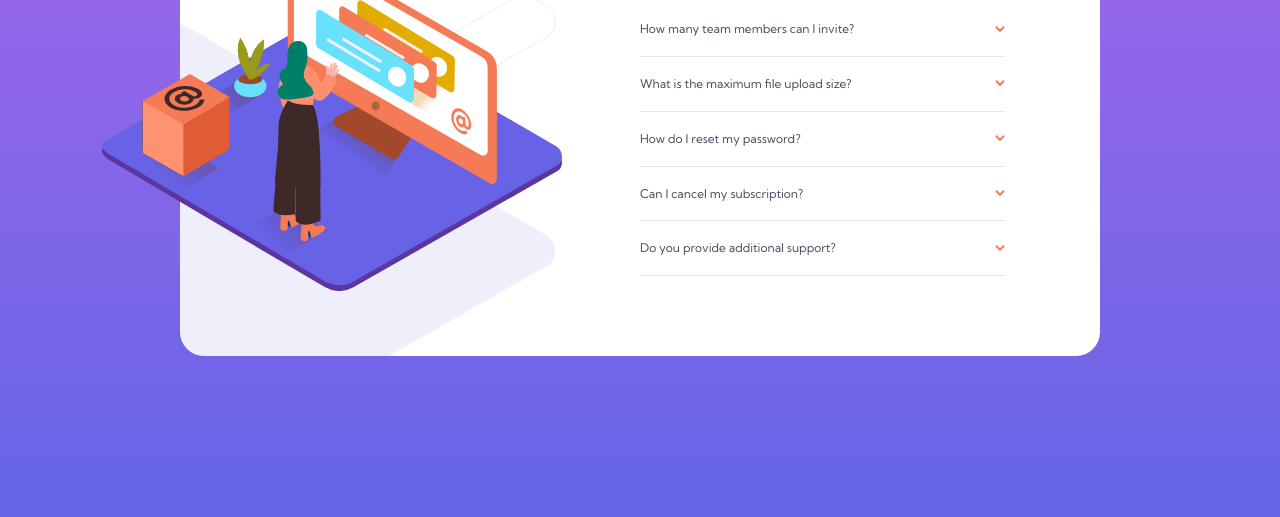
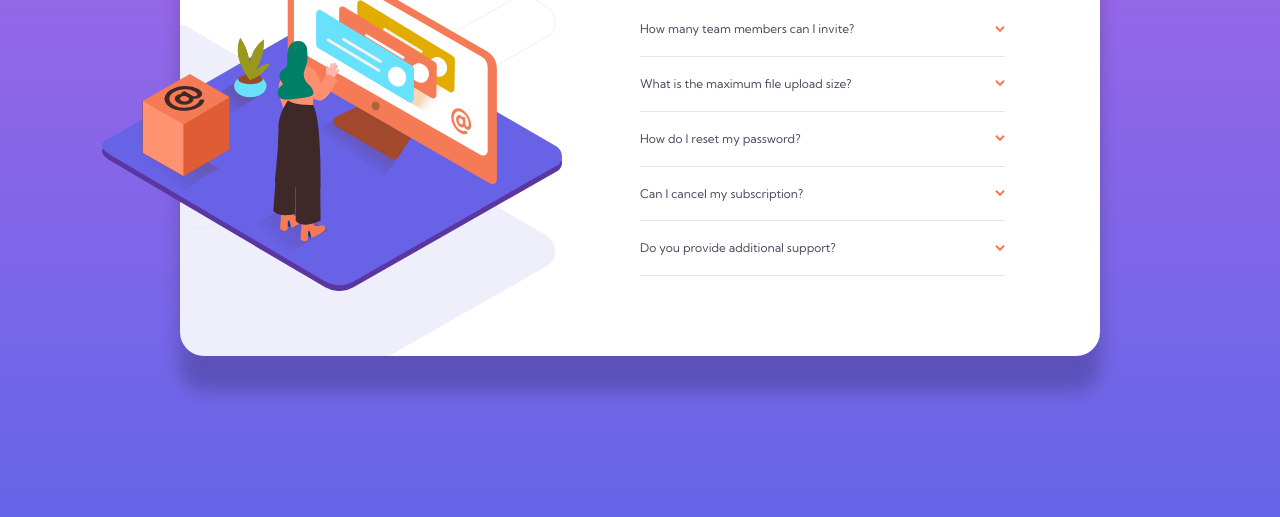
Before and after one commit to Ascecent/fem-faq-accordion-card, a website: page index.html in a window 1280 px wide. Shown: the part 283-800 px from the top of the page. Drawn offline with Linux system fonts and the light colour scheme.

Commit message:
Adding box-shadow to card and vendor prefixes

```diff
--- a/app/scss/_components.scss
+++ b/app/scss/_components.scss
@@ -130,6 +130,7 @@
 
   @include media-breakpoint-up(md) {
     padding: 0;
+    box-shadow: 0 pxToRem(35) 1.1rem 0 rgba($black, 0.2);
 
     &__img {
       margin: 0;
@@ -143,7 +144,7 @@
       }
 
       &::before {
-        align-self: start;
+        align-self: flex-start;
         transform: none;
         background-image: url("../app/assets/images/bg-pattern-desktop.svg");
         background-size: 160%;
--- a/app/scss/_layout.scss
+++ b/app/scss/_layout.scss
@@ -5,7 +5,7 @@
 body {
   display: flex;
   justify-content: center;
-  align-items: start;
+  align-items: flex-start;
 
   @include media-breakpoint-up(md) {
     align-items: center;
```
Also changed, not shown: build/app.css.
